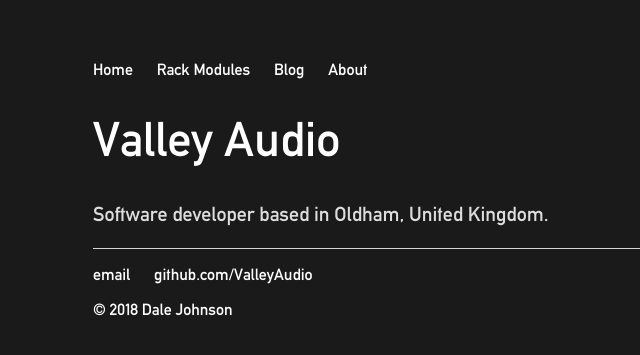
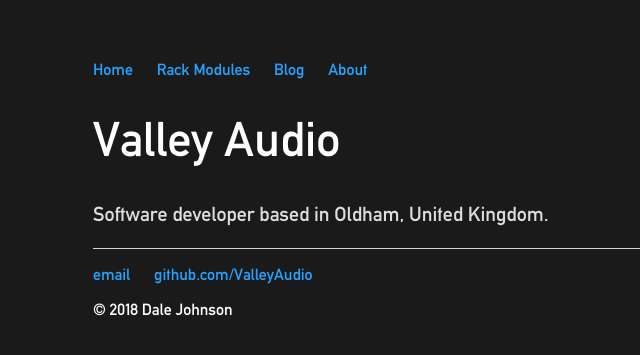
Before and after one commit to ValleyAudio/ValleyAudio.github.io, a Jekyll site: the page built from index.html, in a window 1280 px wide. Shown: the top 355 px of the page, without its empty margins (99-739 px from the left). Built offline with Jekyll 4.4.1, drawn with Linux system fonts in a browser that asks for light colours.

Commit message:
Chanegd href style

```diff
--- a/css/main.css
+++ b/css/main.css
@@ -29,11 +29,11 @@ nav ul li, footer ul li {
 }
 a {
     text-decoration: none;
-    color: #FFFFFF;
+    color: #25a3ff;
 }
 a:hover {
-    text-decoration: none;
-    color: #0099ff;
+    text-decoration: underline;
+    color: #25a3ff;
 }
 h1 {
     font-size: 3em;
```
